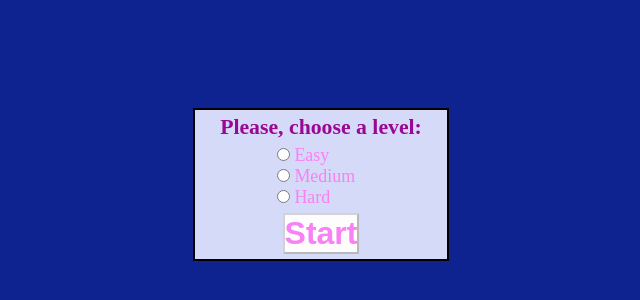
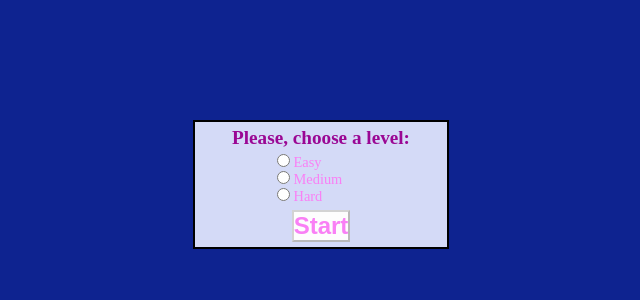
Before and after one commit to liubich/memory-game, a website: page index.html in a window 1280 px wide. Shown: the part 216-516 px from the top of the page, without its empty margins (319-959 px from the left). Drawn offline with Linux system fonts and the light colour scheme.

Commit message:
Timer is hidden by default. Font size in rem

```diff
--- a/index.html
+++ b/index.html
@@ -9,7 +9,7 @@
     </head>
     <body>
       <main id="cardsContainer">
-        <div id="timer">00:00</div>
+        <div id="timer" class="hidden">00:00</div>
       </main>
       <div id="modalContainer" class="modal">
         <div class="modalContent">
--- a/main.css
+++ b/main.css
@@ -90,7 +90,7 @@ body {
 #submit {
   color: #F980F5;
   float: right;
-  font-size: 2.5vw;
+  font-size: 1.5rem;
   font-weight: bold;
   margin: 5px;
   background-color: rgb(253, 253, 253);
@@ -103,7 +103,7 @@ body {
 }
 .radioContainer {
   width: 35%;
-  font-size: 1.4vw;
+  font-size: 0.9rem;
   color:#F980F5;
 }
 .radioContainer:hover,
@@ -113,7 +113,7 @@ body {
   cursor: pointer;
 }
 p {
-  font-size: 1.7vw;
+  font-size: 1.2rem;
   font-weight: bold;
   margin: 5px;
   color: #9A0794;
```
